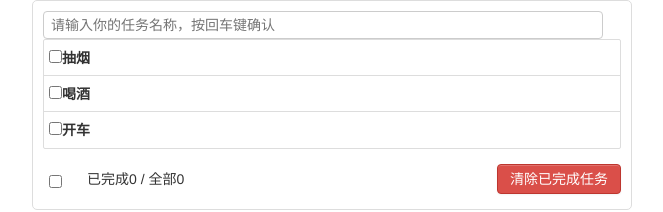
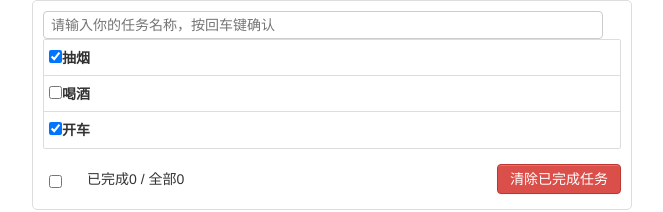
Before and after one commit to Carefree-happy/vue-project, a Vue app: page / in a window 1280 px wide. Shown: the top 212 px of the page, without its empty margins (308-971 px from the left). Built offline with nearby package versions, Linux system fonts and the light colour scheme.

Commit message:
feat: 添加选中

```diff
--- a/src/App.vue
+++ b/src/App.vue
@@ -3,7 +3,7 @@
 		<div class="todo-container">
 			<div class="todo-wrap">
 				<MyHeader :addTodo="addTodo"/>
-				<MyList :todos="todos"/>
+				<MyList :todos="todos" :checkTodo="checkTodo"/>
 				<MyFooter/>
 			</div>
 		</div>
@@ -29,8 +29,14 @@
 			}
 		},
 		methods: {
+			// 添加一个todo
 			addTodo(x) {
 				this.todos.unshift(x);
+			},
+			checkTodo(id) {
+				this.todos.forEach((todo) => {
+					if (todo.id === id) todo.done = !todo.done
+				})
 			}
 		}
 	}
--- a/src/components/MyItem.vue
+++ b/src/components/MyItem.vue
@@ -1,7 +1,9 @@
 <template>
 	<li>
 		<label>
-			<input type="checkbox"/>
+			<!-- 如下代码也能使用，不太建议使用 -->
+			<!-- <input type="checkbox" v-model="todo.done"/> -->
+			<input type="checkbox" :checked="todo.done" @change="handleChecked(todo.id)"/>
 			<span>{{todo.title}}</span>
 		</label>
 		<button class="btn btn-danger">删除</button>
@@ -11,11 +13,14 @@
 <script>
 	export default {
 		name:'MyItem',
-		props:['todo'],
+		props:['todo', 'checkTodo'],
 		mounted() {
 			console.log(this.todo)
 		},
 		methods: {
+			handleChecked(id) {
+				this.checkTodo(id);
+			}
 		},
 	}
 </script>
--- a/src/components/MyList.vue
+++ b/src/components/MyList.vue
@@ -4,6 +4,7 @@
 			v-for="todoObj in todos"
 			:key="todoObj.id"
 			:todo="todoObj"
+			:checkTodo="checkTodo"
 		/>
 	</ul>
 </template>
@@ -15,7 +16,7 @@
 		name:'MyList',
 		components:{MyItem},
 		//声明接收App传递过来的数据，其中todos是自己用的，checkTodo和deleteTodo是给子组件MyItem用的
-		props:['todos'],
+		props:['todos', 'checkTodo'],
 		mounted() {
 			console.log(this.todos);
 		}
```
